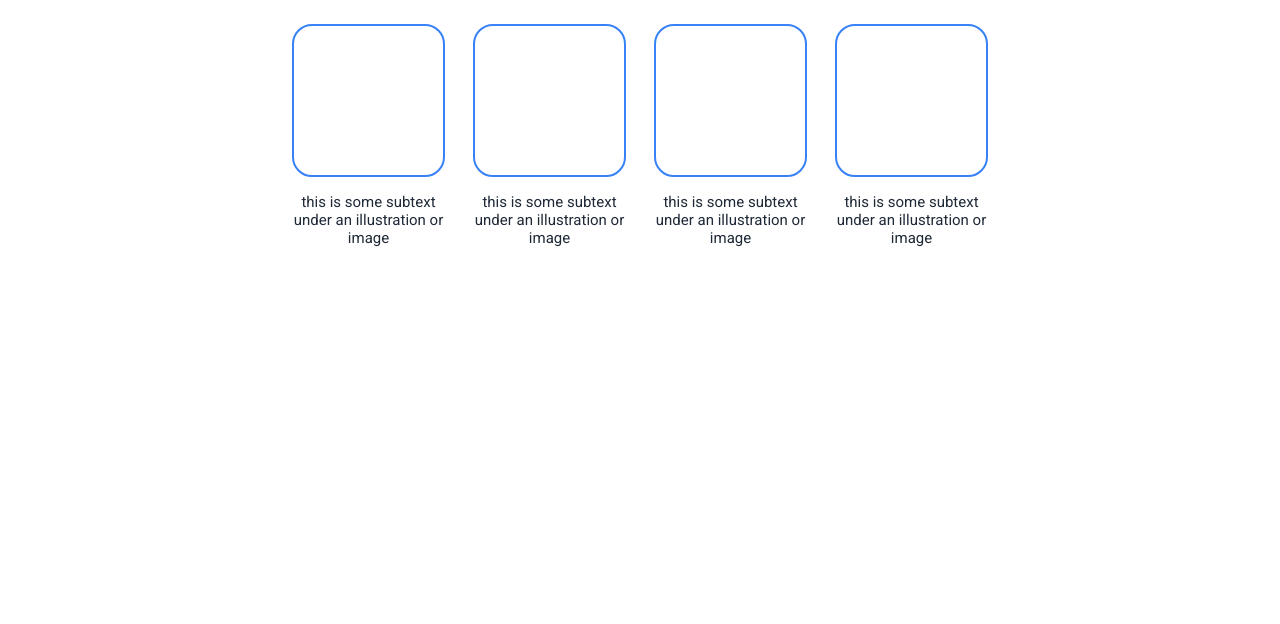
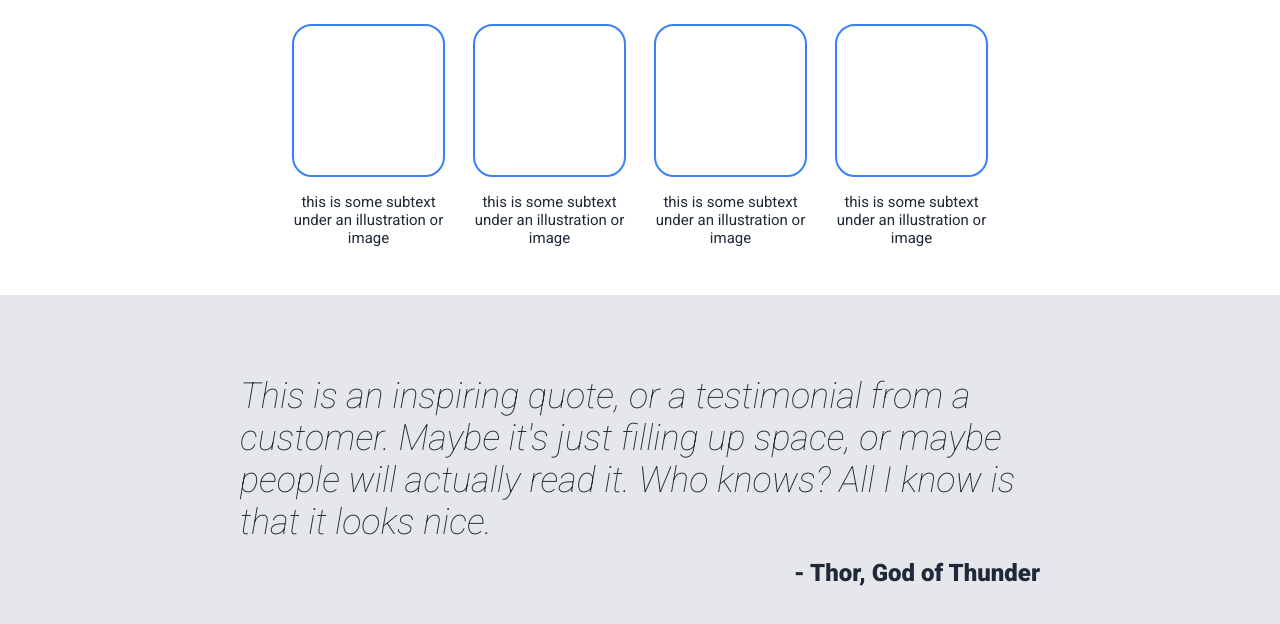
Before and after one commit to harryscully/landing-page, a plain HTML site: page index.html in a window 1280 px wide. Shown: the part 566-1190 px from the top of the page. Before the commit the page ends 861 px from the top, so only its background shows below. Drawn offline with Linux system fonts and the light colour scheme.

Commit message:
Add quote section

```diff
--- a/index.html
+++ b/index.html
@@ -45,7 +45,13 @@
                 <div class="square"></div>
                 <p class="caption">this is some subtext under an illustration or image</p>
             </div>
+        </div>
+    </section>
 
+    <section class="quote-box">
+        <div class="quote-text">
+        <p class="p-quote">This is an inspiring quote, or a testimonial from a customer. Maybe it's just filling up space, or maybe people will actually read it. Who knows? All I know is that it looks nice.</p>
+        <p class="p-author">- Thor, God of Thunder</p>
         </div>
     </section>
 </body>
--- a/style.css
+++ b/style.css
@@ -151,3 +151,40 @@ h2 {
    color:#1f2937;
    text-align: center;
 }
+
+/* quote section */
+
+p {
+   margin: 0;
+   padding: 0;
+}
+
+.quote-box {
+   background-color: #e5e7eb;
+   padding: 5em 15em;
+   display: flex;
+   justify-content: center;
+   align-items: center;
+}
+
+.quote-text {
+   width: 800px;
+   display: flex;
+   flex-direction: column;
+   gap: 1em;
+}
+
+.p-quote {
+   color: #1f2937;
+   font-size: 36px;
+   font-weight:100;
+   font-style: italic;
+   text-align: left;
+}
+
+.p-author {
+   font-size: 24px;
+   color: #1f2937;
+   text-align: right;
+   font-weight: 900;
+}
```
